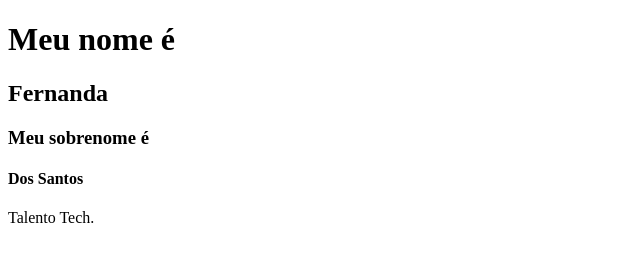
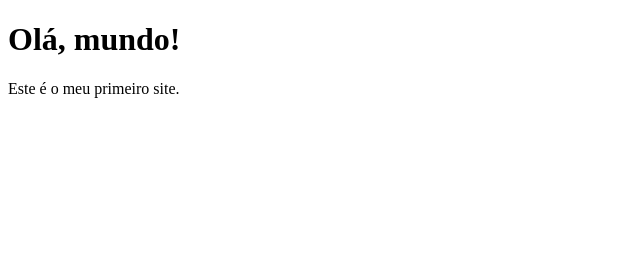
Before and after one commit to fehsantos07/fehsantos07.github.io, a plain HTML site: page index.html in a window 1280 px wide. Shown: the whole page, without its empty margins (0-640 px from the left). Drawn offline with Linux system fonts and the light colour scheme.

Commit message:
Update index.html

```diff
--- a/index.html
+++ b/index.html
@@ -1,15 +1,10 @@
 <!DOCTYPE html>
 <html>
 <head>
-<title>Olá mundo</title>
+  <title>Minha Primeira Página HTML</title>
 </head>
 <body>
-
-<h1>Meu nome é</h1>
-<h2>Fernanda</h2>
-<h3>Meu sobrenome é</h3>
-<h4>Dos Santos</h4>
-<p>Talento Tech.</p>
-
+  <h1>Olá, mundo!</h1>
+  <p>Este é o meu primeiro site.</p>
 </body>
 </html>
```
